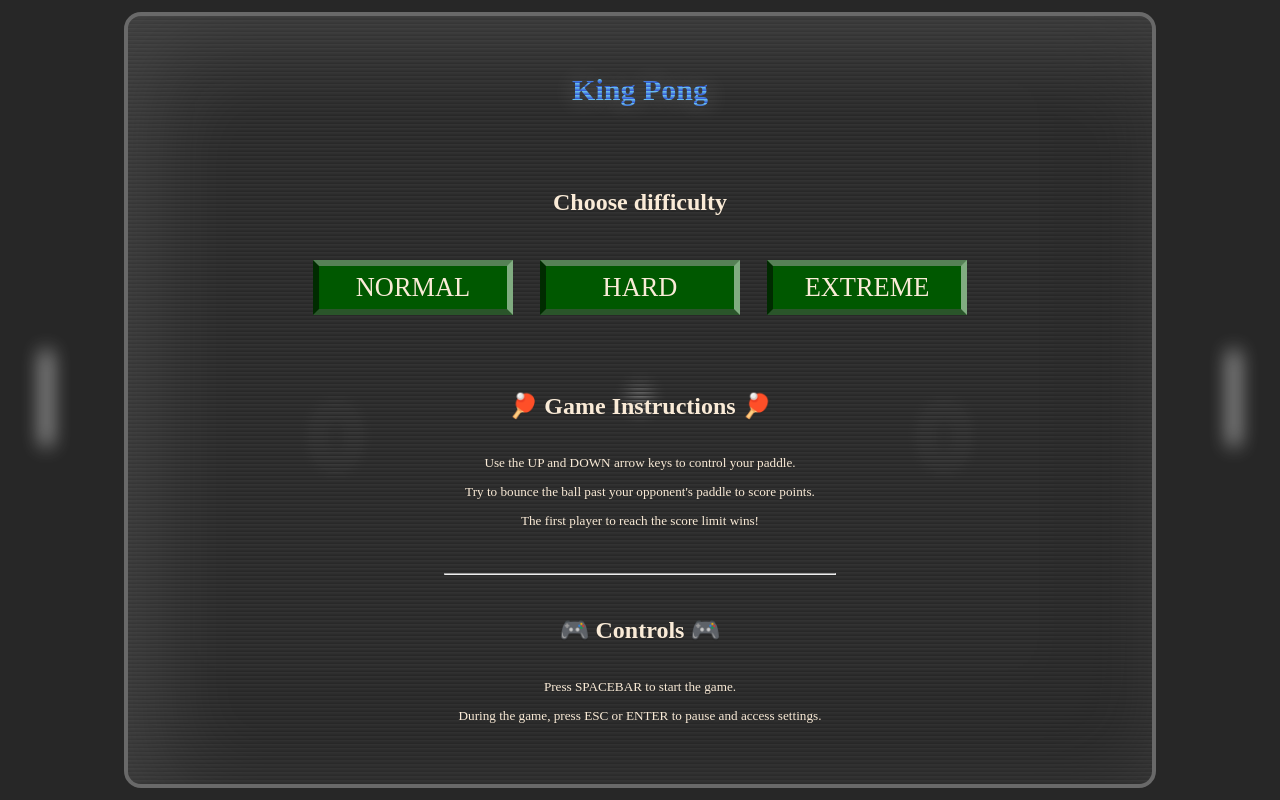
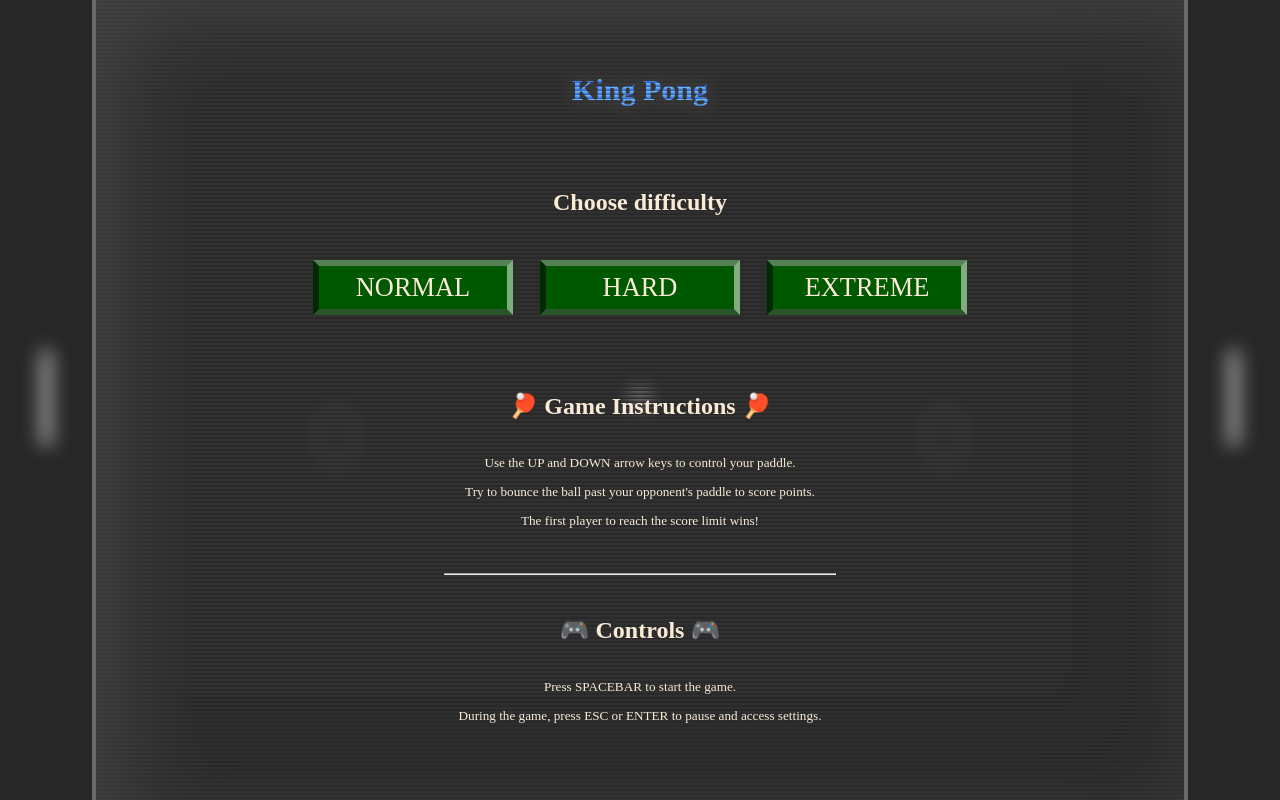
Before and after one commit to shamsinator/kingpong, a website built with Vite: page src/index.html in a window 1280 px wide. Built offline with nearby package versions, Linux system fonts and the light colour scheme; a web font is replaced by a local one.

Commit message:
style: adjust height to fit content

```diff
--- a/src/scss/base/_base.scss
+++ b/src/scss/base/_base.scss
@@ -39,7 +39,7 @@
 
 .menu {
     width: 1024px;
-    height: 768px;
+    padding: 32px;
     position: relative;
     border: 4px solid dimgray;
     background: repeating-linear-gradient(
```
